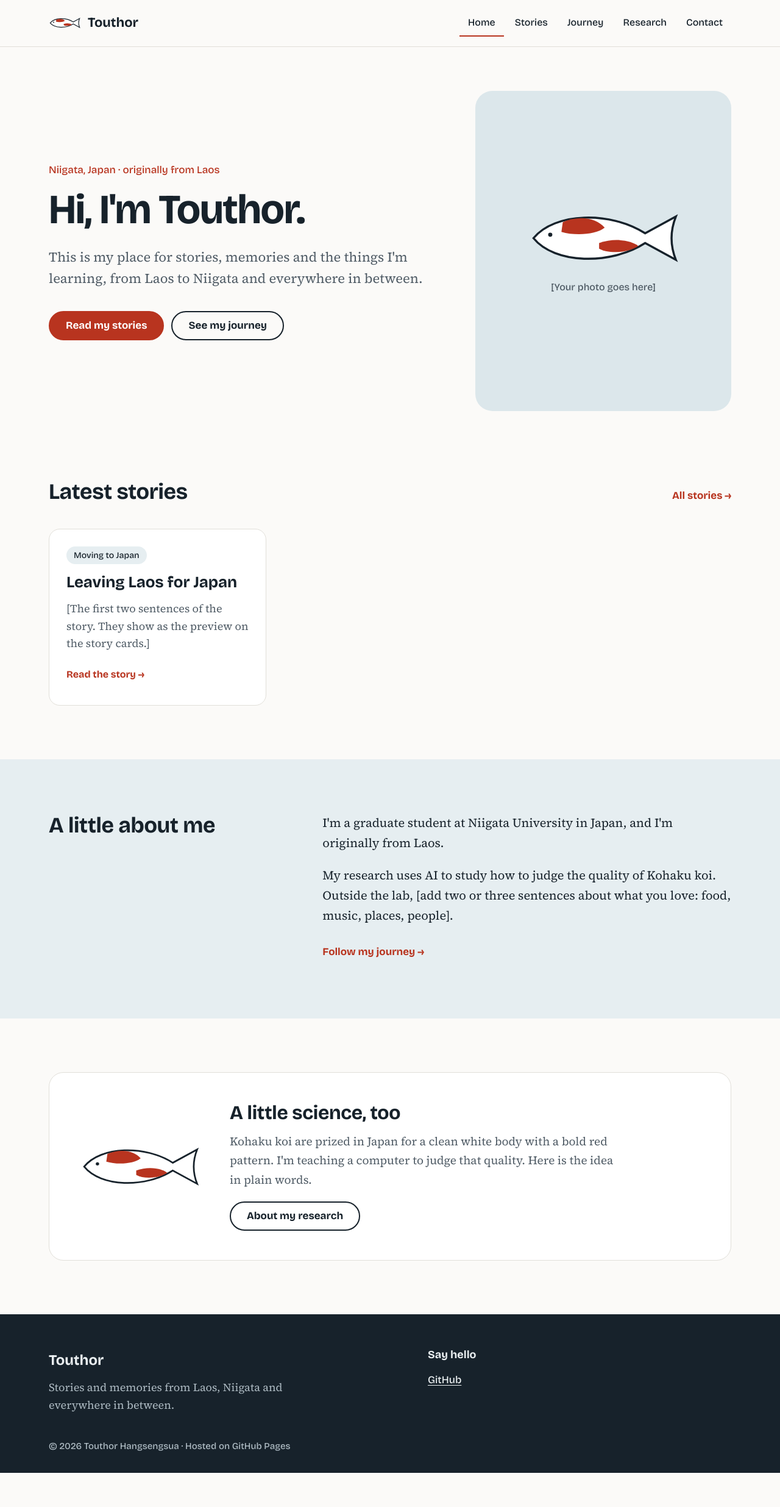
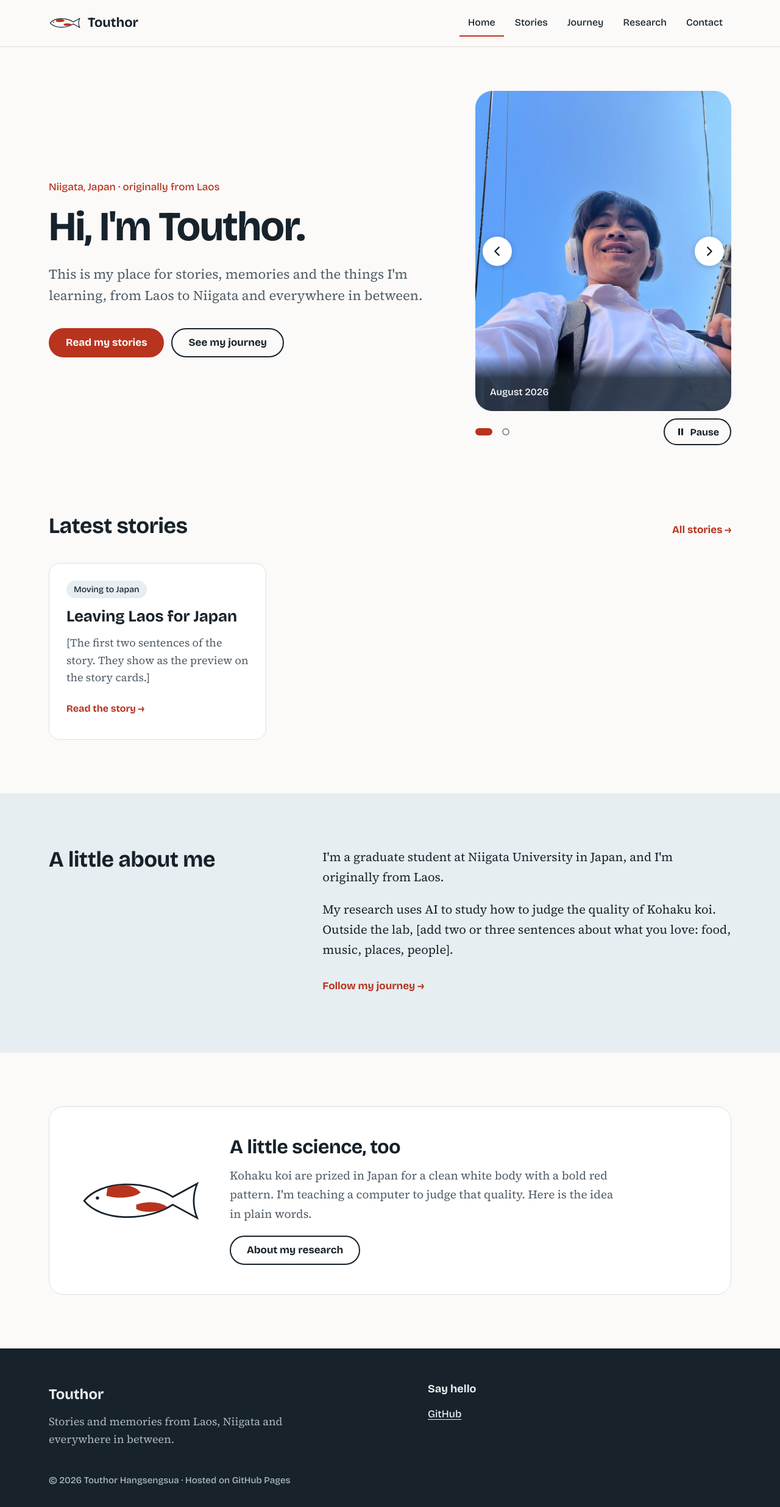
Before and after one commit to touthor2412/touthor2412.github.io, a Jekyll site: the page built from index.html, in a window 1280 px wide. Shown: the whole page at 61% size. Built offline with Jekyll 4.4.1, drawn with Linux system fonts in a browser that asks for light colours; before the commit the page ends 2415 px from its top, so only the background shows below that.

Commit message:
Home: photo slideshow in the hero
Replace the single portrait with a slideshow of photos listed in
_data/home_slides.yml (assets/images/home/). Fades every 5s, arrows,
dots, Pause/Play, keyboard and swipe; pauses on hover or keyboard focus;
no auto-play with reduced motion; first photo only without JavaScript.
Add two cleaned sample photos (no EXIF/GPS, under 300 KB).

Co-Authored-By: Claude Opus 5.5 <noreply@anthropic.com>

```diff
--- /dev/null
+++ b/_includes/home-slideshow.html
@@ -0,0 +1,65 @@
+{%- comment -%}
+  Photo slideshow for the Home hero, from _data/home_slides.yml.
+  Photos not yet in assets/images/home/ are skipped. With none, the placeholder shows.
+  Without JavaScript only the first photo shows and the buttons stay hidden.
+{%- endcomment -%}
+{%- assign slide_count = 0 -%}
+{%- for slide in site.data.home_slides -%}
+  {%- assign slide_path = "/assets/images/home/" | append: slide.file -%}
+  {%- assign slide_file = site.static_files | where: "path", slide_path | first -%}
+  {%- if slide_file -%}{%- assign slide_count = slide_count | plus: 1 -%}{%- endif -%}
+{%- endfor -%}
+<div class="hero-media">
+  {%- if slide_count == 0 %}
+  <div class="hero-photo placeholder" role="img" aria-label="Placeholder for a photo">
+    {% include koi-logo.svg stroke=3 eye=3 %}
+    <span>[Your photos go here]</span>
+  </div>
+  {%- else %}
+  <section class="slideshow" aria-roledescription="carousel" aria-label="Photos" data-slideshow>
+    <div class="hero-photo" data-frame>
+      <div class="slides" data-slides>
+        {%- assign n = 0 -%}
+        {%- for slide in site.data.home_slides -%}
+          {%- assign slide_path = "/assets/images/home/" | append: slide.file -%}
+          {%- assign slide_file = site.static_files | where: "path", slide_path | first -%}
+          {%- if slide_file -%}
+          {%- assign n = n | plus: 1 %}
+        <figure class="slide{% if n == 1 %} is-active{% endif %}" aria-roledescription="slide" aria-label="{{ n }} of {{ slide_count }}" data-slide{% if n > 1 %} hidden{% endif %}>
+          <img src="{{ slide_path | relative_url }}" alt="{{ slide.alt | escape }}" width="840" height="1050"{% if n > 1 %} loading="lazy"{% endif %}>
+          {%- if slide.caption %}
+          <figcaption>{{ slide.caption | escape }}</figcaption>
+          {%- endif %}
+        </figure>
+          {%- endif -%}
+        {%- endfor %}
+      </div>
+      {%- if slide_count > 1 %}
+      <button class="slideshow-arrow slideshow-arrow--prev" type="button" aria-label="Previous photo" data-prev hidden>
+        <svg viewBox="0 0 24 24" aria-hidden="true" focusable="false"><path d="M15 5l-7 7 7 7" fill="none" stroke="currentColor" stroke-width="2.5" stroke-linecap="round" stroke-linejoin="round"/></svg>
+      </button>
+      <button class="slideshow-arrow slideshow-arrow--next" type="button" aria-label="Next photo" data-next hidden>
+        <svg viewBox="0 0 24 24" aria-hidden="true" focusable="false"><path d="M9 5l7 7-7 7" fill="none" stroke="currentColor" stroke-width="2.5" stroke-linecap="round" stroke-linejoin="round"/></svg>
+      </button>
+      {%- endif %}
+    </div>
+    {%- if slide_count > 1 %}
+    <div class="slideshow-controls" data-controls hidden>
+      <div class="slideshow-dots" role="group" aria-label="Choose a photo">
+        {%- for i in (1..slide_count) %}
+        <button class="slideshow-dot" type="button" aria-label="Photo {{ i }}" data-dot{% if i == 1 %} aria-current="true"{% endif %}></button>
+        {%- endfor %}
+      </div>
+      <button class="btn slideshow-toggle" type="button" data-toggle data-playing="true">
+        <svg class="icon-pause" viewBox="0 0 16 16" aria-hidden="true" focusable="false"><path d="M4 2.5h3v11H4zM9 2.5h3v11H9z" fill="currentColor"/></svg>
+        <svg class="icon-play" viewBox="0 0 16 16" aria-hidden="true" focusable="false"><path d="M4.5 2.5v11l9-5.5z" fill="currentColor"/></svg>
+        <span data-toggle-text>Pause</span><span class="visually-hidden"> slideshow</span>
+      </button>
+    </div>
+    {%- endif %}
+  </section>
+  {%- if slide_count > 1 %}
+  <script src="{{ '/assets/js/slideshow.js' | relative_url }}" defer></script>
+  {%- endif %}
+  {%- endif %}
+</div>
--- a/assets/css/style.css
+++ b/assets/css/style.css
@@ -282,14 +282,110 @@ main:focus { outline: none; }
   line-height: 1.6;
   color: var(--muted);
 }
+.hero-media { flex: 1 1 320px; max-width: 420px; }
 .hero-photo {
-  flex: 1 1 320px;
-  max-width: 420px;
+  position: relative;
   aspect-ratio: 4 / 5;
   border-radius: 28px;
   overflow: hidden;
 }
 .hero-photo img { width: 100%; height: 100%; object-fit: cover; }
+
+/* Slideshow: the new photo fades in over the old one, which then hides. */
+.slideshow [hidden] { display: none; }
+.slideshow .hero-photo { background: var(--water-2); touch-action: pan-y pinch-zoom; }
+.slides { height: 100%; }
+.slide {
+  position: absolute;
+  inset: 0;
+  margin: 0;
+  opacity: 0;
+  visibility: hidden;
+  transition: opacity 0s .6s, visibility 0s .6s;
+}
+.slide.is-active {
+  z-index: 1;
+  opacity: 1;
+  visibility: visible;
+  transition: opacity .6s ease;
+}
+.slide figcaption {
+  position: absolute;
+  left: 0;
+  right: 0;
+  bottom: 0;
+  padding: 48px 24px 20px;
+  background: linear-gradient(to top, rgba(23, 34, 43, .8) 60%, rgba(23, 34, 43, 0));
+  color: #FFFFFF;
+  font-size: 16px;
+  line-height: 1.4;
+}
+
+.slideshow-arrow {
+  position: absolute;
+  top: 50%;
+  z-index: 2;
+  display: inline-flex;
+  align-items: center;
+  justify-content: center;
+  width: 48px;
+  height: 48px;
+  padding: 0;
+  border: 0;
+  border-radius: 50%;
+  background: #FFFFFF;
+  color: var(--ink);
+  box-shadow: 0 2px 10px rgba(23, 34, 43, .25);
+  cursor: pointer;
+  transform: translateY(-50%);
+}
+.slideshow-arrow:hover { color: var(--accent-hover); }
+.slideshow-arrow svg { width: 22px; height: 22px; }
+.slideshow-arrow--prev { left: 12px; }
+.slideshow-arrow--next { right: 12px; }
+
+.slideshow-controls {
+  display: flex;
+  align-items: center;
+  justify-content: space-between;
+  gap: 12px;
+  margin-top: 12px;
+}
+.slideshow-dots { display: flex; margin-left: -16px; }
+.slideshow-dot {
+  display: inline-flex;
+  align-items: center;
+  width: 44px;
+  height: 44px;
+  padding: 0 0 0 16px;   /* the active dot grows to the right, keeping its left edge */
+  border: 0;
+  background: none;
+  cursor: pointer;
+}
+.slideshow-dot::before {
+  content: "";
+  width: 12px;
+  height: 12px;
+  border: 2px solid var(--control-line);
+  border-radius: var(--radius-pill);
+  transition: width .3s, background-color .3s, border-color .3s;
+}
+.slideshow-dot:hover::before { border-color: var(--ink); }
+.slideshow-dot[aria-current]::before {
+  width: 28px;
+  background: var(--accent);
+  border-color: var(--accent);
+}
+.slideshow-toggle {
+  gap: 8px;
+  min-height: 44px;
+  padding: 0 18px;
+  font-size: 16px;
+  cursor: pointer;
+}
+.slideshow-toggle svg { width: 16px; height: 16px; }
+.slideshow-toggle[data-playing="true"] .icon-play,
+.slideshow-toggle[data-playing="false"] .icon-pause { display: none; }
 
 .section-head {
   display: flex;
--- /dev/null
+++ b/assets/js/slideshow.js
@@ -0,0 +1,108 @@
+// Photo slideshow for the Home hero.
+// Without JavaScript only the first photo shows and the buttons stay hidden.
+(function () {
+  var root = document.querySelector('[data-slideshow]');
+  if (!root) return;
+
+  var slides = root.querySelectorAll('[data-slide]');
+  if (slides.length < 2) return;
+
+  var DELAY = 5000;
+  var SWIPE = 40;   // px a finger must move sideways to count as a swipe
+  var frame = root.querySelector('[data-frame]');
+  var track = root.querySelector('[data-slides]');
+  var dots = root.querySelectorAll('[data-dot]');
+  var toggle = root.querySelector('[data-toggle]');
+  var toggleText = toggle.querySelector('[data-toggle-text]');
+
+  var current = 0;
+  var timer = null;
+  var playing = !window.matchMedia('(prefers-reduced-motion: reduce)').matches;
+  var hovering = false;        // mouse is over the slideshow
+  var keyboardFocus = false;   // a button inside has keyboard focus
+
+  // Start the 5-second wait again, or stop it while paused or held.
+  function restart() {
+    clearTimeout(timer);
+    var running = playing && !hovering && !keyboardFocus;
+    // Screen readers announce the new photo only when it changes because someone asked.
+    track.setAttribute('aria-live', running ? 'off' : 'polite');
+    if (running) timer = setTimeout(function () { show(current + 1); }, DELAY);
+  }
+
+  function show(index) {
+    current = (index + slides.length) % slides.length;
+    slides.forEach(function (slide, i) {
+      slide.classList.toggle('is-active', i === current);
+    });
+    dots.forEach(function (dot, i) {
+      if (i === current) dot.setAttribute('aria-current', 'true');
+      else dot.removeAttribute('aria-current');
+    });
+    restart();
+  }
+
+  function setPlaying(value) {
+    playing = value;
+    toggle.setAttribute('data-playing', String(playing));
+    toggleText.textContent = playing ? 'Pause' : 'Play';
+    restart();
+  }
+
+  function hasKeyboardFocus(el) {
+    try { return el.matches(':focus-visible'); } catch (e) { return true; }
+  }
+
+  root.querySelector('[data-prev]').addEventListener('click', function () { show(current - 1); });
+  root.querySelector('[data-next]').addEventListener('click', function () { show(current + 1); });
+  dots.forEach(function (dot, i) {
+    dot.addEventListener('click', function () { show(i); });
+  });
+  toggle.addEventListener('click', function () { setPlaying(!playing); });
+
+  // Only a real mouse counts: a tap on a phone shouldn't pause it for good.
+  root.addEventListener('pointerenter', function (e) {
+    if (e.pointerType === 'mouse') { hovering = true; restart(); }
+  });
+  root.addEventListener('pointerleave', function (e) {
+    if (e.pointerType === 'mouse') { hovering = false; restart(); }
+  });
+
+  root.addEventListener('focusin', function (e) {
+    keyboardFocus = hasKeyboardFocus(e.target);
+    restart();
+  });
+  root.addEventListener('focusout', function (e) {
+    if (root.contains(e.relatedTarget)) return;
+    keyboardFocus = false;
+    restart();
+  });
+
+  root.addEventListener('keydown', function (e) {
+    if (e.key !== 'ArrowLeft' && e.key !== 'ArrowRight') return;
+    e.preventDefault();
+    keyboardFocus = true;
+    show(current + (e.key === 'ArrowRight' ? 1 : -1));
+  });
+
+  var startX = null;
+  var startY = 0;
+  frame.addEventListener('touchstart', function (e) {
+    if (e.touches.length !== 1) { startX = null; return; }
+    startX = e.touches[0].clientX;
+    startY = e.touches[0].clientY;
+  }, { passive: true });
+  frame.addEventListener('touchend', function (e) {
+    if (startX === null) return;
+    var dx = e.changedTouches[0].clientX - startX;
+    var dy = e.changedTouches[0].clientY - startY;
+    startX = null;
+    if (Math.abs(dx) > SWIPE && Math.abs(dx) > Math.abs(dy)) show(current + (dx < 0 ? 1 : -1));
+  });
+
+  slides.forEach(function (slide) { slide.hidden = false; });
+  root.querySelectorAll('[data-prev], [data-next], [data-controls]').forEach(function (el) {
+    el.hidden = false;
+  });
+  setPlaying(playing);
+})();
--- a/index.html
+++ b/index.html
@@ -1,7 +1,6 @@
 ---
 layout: default
 ---
-{%- assign portrait = site.static_files | where: "path", "/assets/images/profile/portrait.jpg" | first -%}
 <section class="hero">
   <div class="wrap">
     <div class="hero-text">
@@ -13,16 +12,7 @@ layout: default
         <a class="btn" href="{{ '/journey/' | relative_url }}">See my journey</a>
       </div>
     </div>
-    {% if portrait %}
-    <div class="hero-photo">
-      <img src="{{ portrait.path | relative_url }}" alt="Portrait of Touthor" width="840" height="1050">
-    </div>
-    {% else %}
-    <div class="hero-photo placeholder" role="img" aria-label="Placeholder for a portrait photo">
-      {% include koi-logo.svg stroke=3 eye=3 %}
-      <span>[Your photo goes here]</span>
-    </div>
-    {% endif %}
+    {% include home-slideshow.html %}
   </div>
 </section>
 
```
Also changed, not shown: _data/home_slides.yml (added, +18 -0 lines), README.md, assets/images/home/slide-1.jpg (added), assets/images/home/slide-2.jpg (added).
